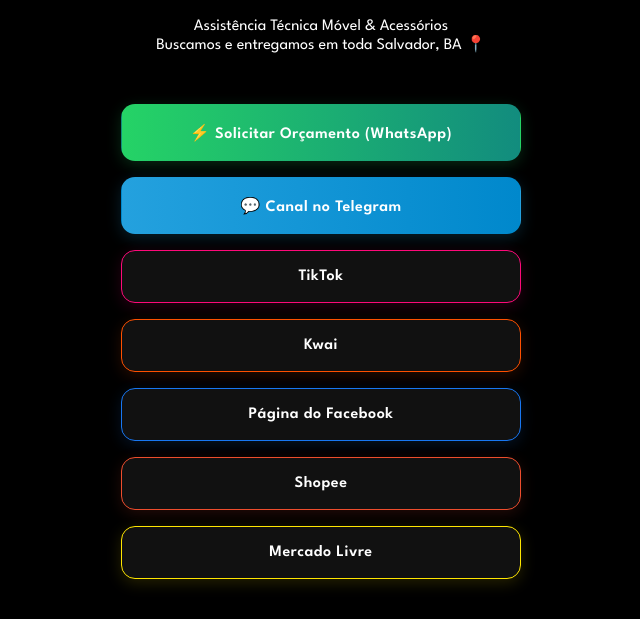
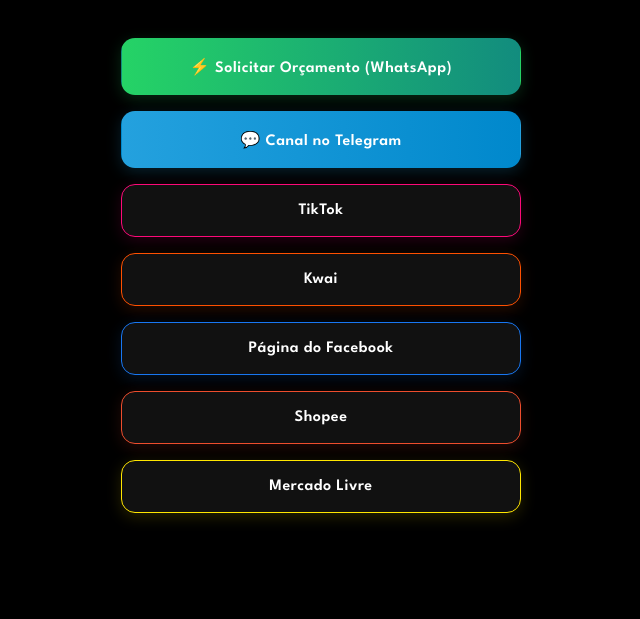
Before and after one commit to PolloCell/PolloCell.github.io, a plain HTML site: page index.html in a window 1280 px wide. Shown: the part 336-955 px from the top of the page, without its empty margins (319-959 px from the left). After the commit the page ends 889 px from the top, so only its background shows below. Drawn offline with Linux system fonts and the light colour scheme.

Commit message:
Clean up index.html by removing unused styles and content
Removed unused CSS classes and bio text from profile container.

```diff
--- a/index.html
+++ b/index.html
@@ -38,16 +38,6 @@
             max-width: 280px;
             height: auto;
             margin-bottom: 15px;
-        }
-
-
-        .line-one {
-            display: block;
-            white-space: nowrap;
-        }
-
-        .line-two {
-            display: block;
         }
 
         .links-container {
@@ -165,12 +155,6 @@
     <div class="profile-container">
         <!-- Logo com fundo transparente/preto -->
         <img src="logo-pollo.png" alt="Pollo Cell Logo" class="brand-logo-img">
-
-        <!-- Recoloquei o texto da bio que havia sumido -->
-        <p class="bio">
-            <span class="line-one">Assistência Técnica Móvel & Acessórios</span>
-            <span class="line-two">Buscamos e entregamos em toda Salvador, BA 📍</span>
-        </p>
     </div>
 
     <div class="links-container">
```
